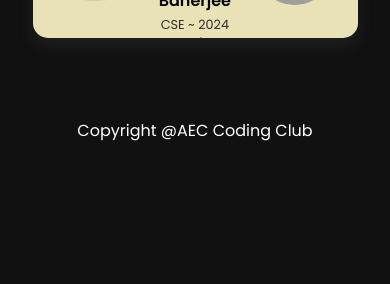
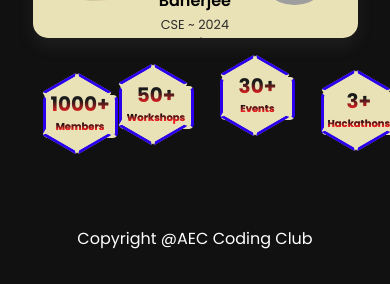
Before and after one commit to aec-coding-club/AEC-Coding-Club-Website, a React (Create React App) app in the folder Frontend/: page / in a window 390 px wide. Shown: the part 1713-1997 px from the top of the page. Before the commit the page ends 1856 px from the top, so only its background shows below. Built offline with nearby package versions, Linux system fonts and the light colour scheme; grey boxes are pictures that could not be loaded.

Commit message:
CSS PolyGon Added

```diff
--- /dev/null
+++ b/Frontend/src/Pages/Components/Polygon.jsx
@@ -0,0 +1,17 @@
+import React from 'react';
+import '../styles/Polygon.css';
+
+function Polygon(props) {
+	return (
+		<div className='hexagon'>
+			<span>
+				{' '}
+				<h2 className='hexanum'>
+					{props.num}
+					<br /> <h3 className='hexacap'>{props.caption}</h3>{' '}
+				</h2>{' '}
+			</span>
+		</div>
+	);
+}
+export default Polygon;
--- a/Frontend/src/Pages/Components/Slider.jsx
+++ b/Frontend/src/Pages/Components/Slider.jsx
@@ -8,7 +8,7 @@
 
   const autoScroll = true;
   let slideInterval;
-  let intervalTime = 5000;
+  let intervalTime = 3000;
 
   const nextSlide = () => {
     setCurrentSlide(currentSlide === slideLength - 1 ? 0 : currentSlide + 1);
--- a/Frontend/src/Pages/Home.jsx
+++ b/Frontend/src/Pages/Home.jsx
@@ -7,6 +7,9 @@
 import HomeCard from "./Components/HomeCard";
 import Winners from "../data/homeCard";
 import Slider from "./Components/Slider";
+
+import Polygon from "./Components/Polygon";
+import { polyData } from "../data/polygonData";
 
 const Home = () => {
   const [show, setShow] = useState(true);
@@ -55,6 +58,11 @@
               })}
             </div>
           </div>
+          <span className="polyspan">
+          {polyData.map((props) => {
+                return <Polygon key={props.id} num={props.num} caption={props.caption} />;
+              })}
+          </span>
         </div>
 
         <footer style={{ textAlign: "center" }}>
--- a/Frontend/src/Pages/styles/Home.css
+++ b/Frontend/src/Pages/styles/Home.css
@@ -306,3 +306,8 @@
     font-size: 0.5rem;
   }
 }
+
+footer{
+  position: relative;
+  top: -4rem;
+}
--- /dev/null
+++ b/Frontend/src/Pages/styles/Polygon.css
@@ -0,0 +1,171 @@
+.hexagon {
+	top: 6.4vw;
+	left: -28vw;
+	position: relative;
+	margin: 0 auto;
+	background-color: var(--nav-body);
+	border-radius: 5px;
+	width: 141px;
+	height: 83px;
+	box-sizing: border-box;
+	transition: all 1s;
+	border: 3.0px solid transparent;
+	z-index: 4;
+	animation: animate 5s infinite;
+}
+@keyframes animate {
+	0% {
+		border-left-color: rgb(255, 0, 0);
+		border-right-color: rgb(255, 0, 0);
+	}
+	25% {
+		border-left-color: rgb(25, 0, 255);
+		border-right-color: rgb(25, 0, 255);
+	}
+	50% {
+		border-left-color: rgb(0, 255, 42);
+		border-right-color: rgb(0, 255, 42);
+	}
+	100% {
+		border-left-color: rgb(231, 181, 16);
+		border-right-color: rgb(231, 181, 16);
+	}
+}
+
+.hexagon:before,
+.hexagon:after {
+	content: "";
+	border: inherit;
+	position: absolute;
+	top: -0.5vh;
+	left: -0.5vh;
+	background-color: var(--nav-body);
+	height: 80px;
+	width: 139px;
+	border-radius: 2px;
+	z-index: -100;
+}
+
+.hexagon:before {
+	transform: rotate(60deg);
+}
+.hexagon:after {
+	transform: rotate(-60deg);
+}
+
+.hexagon:nth-child(2) {
+	left: calc(-10vw + 2vw);
+	top: calc(-1.4vw + 2vw);
+}
+.hexagon:nth-child(3) {
+	left: calc(10vw + 2vw);
+	top: calc(-7.19vw + 2vw);
+}
+.hexagon:nth-child(4) {
+	left: calc(29vw + 2vw);
+	top: calc(-11.6rem + 2vw);
+}
+
+.hexanum {
+	font-size: 2rem;
+	background: -webkit-linear-gradient(
+		rgb(27, 27, 27),
+		rgb(27, 26, 26),
+		rgb(238, 32, 32),
+		rgb(238, 32, 32),
+		rgb(238, 32, 32)
+	);
+	-webkit-background-clip: text;
+	-webkit-text-fill-color: transparent;
+}
+.hexacap {
+	font-size: 1.2rem;
+	background: -webkit-linear-gradient(rgb(27, 27, 27), rgb(27, 26, 26), rgb(238, 32, 32), rgb(238, 32, 32));
+	-webkit-background-clip: text;
+	-webkit-text-fill-color: transparent;
+}
+
+@media only screen and (min-width: 1200px) {
+	.hexagon:nth-child(2) {
+		left: calc(-11vw + 2vw);
+		top: calc(-2.0vw + 2vw);
+	}
+	.hexagon:nth-child(3) {
+		left: calc(8vw + 2vw);
+		top: calc(-8.5vw + 2vw);
+	}
+	.hexagon:nth-child(4) {
+		left: calc(27vw + 2vw);
+		top: calc(-12.1rem + 2vw);
+	}
+}
+/* small laptop view*/
+
+@media only screen and (max-width: 1024px) {
+	.hexagon:nth-child(2) {
+		left: calc(-11vw + 2vw);
+		top: calc(-3.7vw + 2vw);
+	}
+	.hexagon:nth-child(3) {
+		left: calc(8vw + 2vw);
+		top: calc(-11.8vw + 2vw);
+	}
+	.hexagon:nth-child(4) {
+		left: calc(27vw + 2vw);
+		top: calc(-12.7rem + 2vw);
+	}
+}
+
+/*tablet view*/
+@media only screen and (max-width: 768px) {
+	.hexagon {
+		left: -34vw;
+	}
+	.hexagon:nth-child(2) {
+		left: calc(-13vw + 2vw);
+		top: calc(-6.4vw + 2vw);
+	}
+	.hexagon:nth-child(3) {
+		left: calc(9vw + 2vw);
+		top: calc(-17.2vw + 2vw);
+	}
+	.hexagon:nth-child(4) {
+		left: calc(32vw + 2vw);
+		top: calc(-13.4rem + 2vw);
+	}
+}
+
+/*mobile views*/
+
+@media only screen and (max-width: 425px) {
+	.hexagon {
+		height: 43px;
+		width: 75px;
+		left: -115px;
+	}
+	.hexagon:before,
+	.hexagon:after {
+		height: 39px;
+		width: 72px;
+	}
+	.hexagon:nth-child(2) {
+		left: calc(-12vw + 2vw);
+		top: calc(-9vw + 2vw);
+	}
+	.hexagon:nth-child(3) {
+		left: calc(14vw + 2vw);
+		top: calc(-22.2vw + 2vw);
+	}
+	.hexagon:nth-child(4) {
+		left: calc(40vw + 2vw);
+		top: calc(-7.2rem + 2vw);
+	}
+	.hexanum {
+		position: relative;
+		top: -9px;
+		font-size: 20px;
+	}
+	.hexacap {
+		font-size: 10px;
+	}
+}
--- /dev/null
+++ b/Frontend/src/data/polygonData.js
@@ -0,0 +1,22 @@
+export const polyData = [
+	{
+		id: 1,
+		num: '1000+',
+		caption: 'Members'
+	},
+	{
+		id: 2,
+		num: '50+',
+		caption: 'Workshops'
+	},
+	{
+		id: 3,
+		num: '30+',
+		caption: 'Events'
+	},
+	{
+		id: 4,
+		num: '3+',
+		caption: 'Hackathons'
+	}
+];
```
